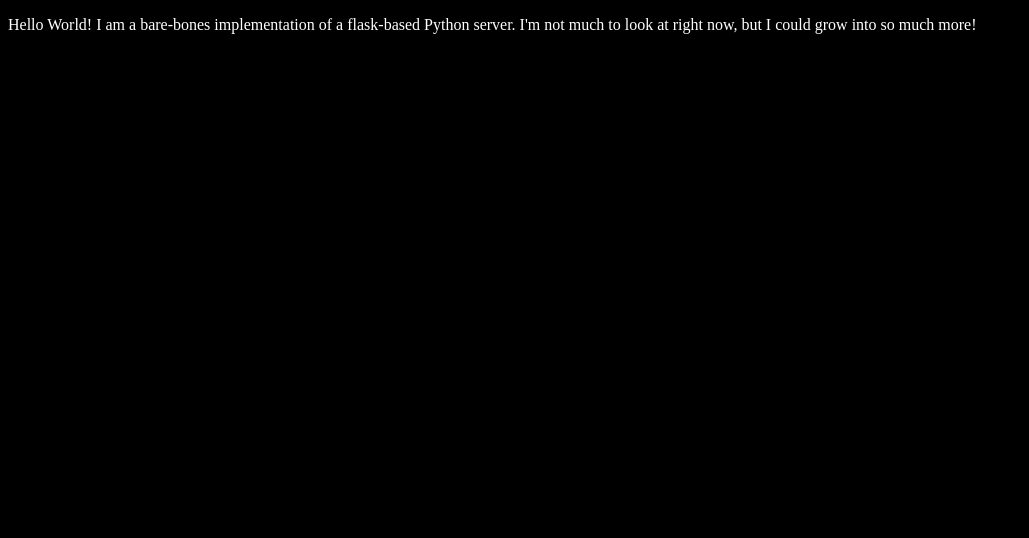
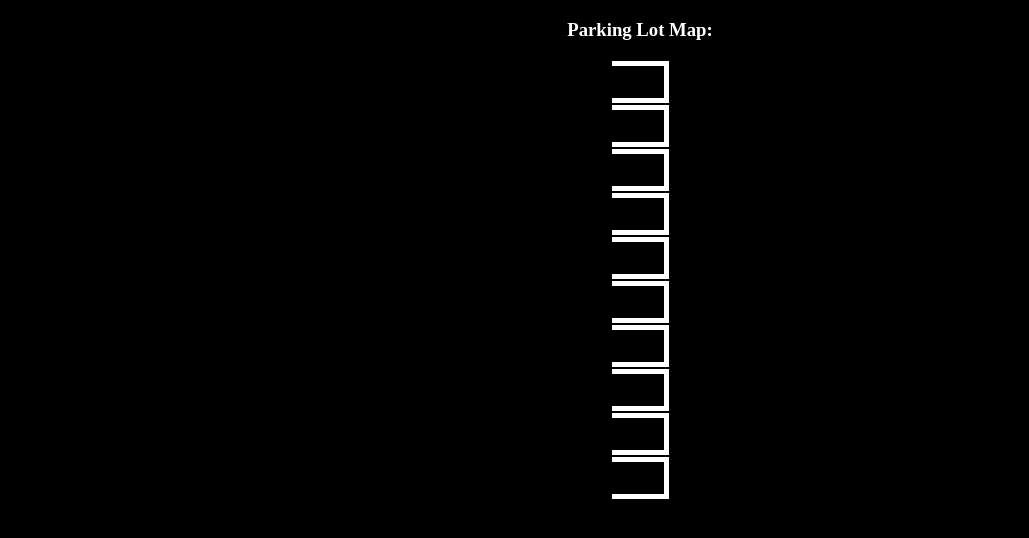
Before and after one commit to cse-uprc/Park-Smart, a Flask app: page / in a window 1280 px wide. Shown: the top 538 px of the page, without its empty margins (0-1029 px from the left). Run offline with Flask 2, Linux system fonts and the light colour scheme.

Commit message:
Rough sketch of parking lot map

```diff
--- a/driver-ui-app/static/stylesheet.css
+++ b/driver-ui-app/static/stylesheet.css
@@ -9,3 +9,22 @@ p {
 a {
     color: #7777FF;
 }
+
+#parking-map-container {
+    display: flex;
+    align-items: center;
+    justify-content: center;
+}
+
+#parking-map-header-text {
+    color: white;
+    text-align: center;
+}
+
+.parking-spot-cell {
+    border-color: white;
+    border-width: 5px 5px 5px 0px;
+    border-style: solid;
+    width: 50px;
+    height: 30px;
+}
--- a/driver-ui-app/templates/index.html
+++ b/driver-ui-app/templates/index.html
@@ -2,11 +2,11 @@
 {% extends "template.html" %}
 
 {% block title %}
-Index
+Park Smart
 {% endblock %}
 
 {% block description %}
-A bare-bones flask implementation.
+Map of parking lot that shows parking spot availability.
 {% endblock %}
 
 {% block header_script %}
@@ -15,7 +15,20 @@ A bare-bones flask implementation.
 {% endblock %}
 
 {% block body %}
-<p>Hello World!  I am a bare-bones implementation of a flask-based Python
-server.  I'm not much to look at right now, but I could grow into so much
-more!</p>
+
+<h3 id="parking-map-header-text">
+	Parking Lot Map:
+</h3>
+
+<div id="parking-map-container">
+	<table id="parking-map">
+
+		{% for i in range(10) %}
+		<tr id="{{i}}">
+			<td class="parking-spot-cell"></td>
+		</tr>
+		{% endfor %}
+
+	</table>
+</div>
 {% endblock %}
```
